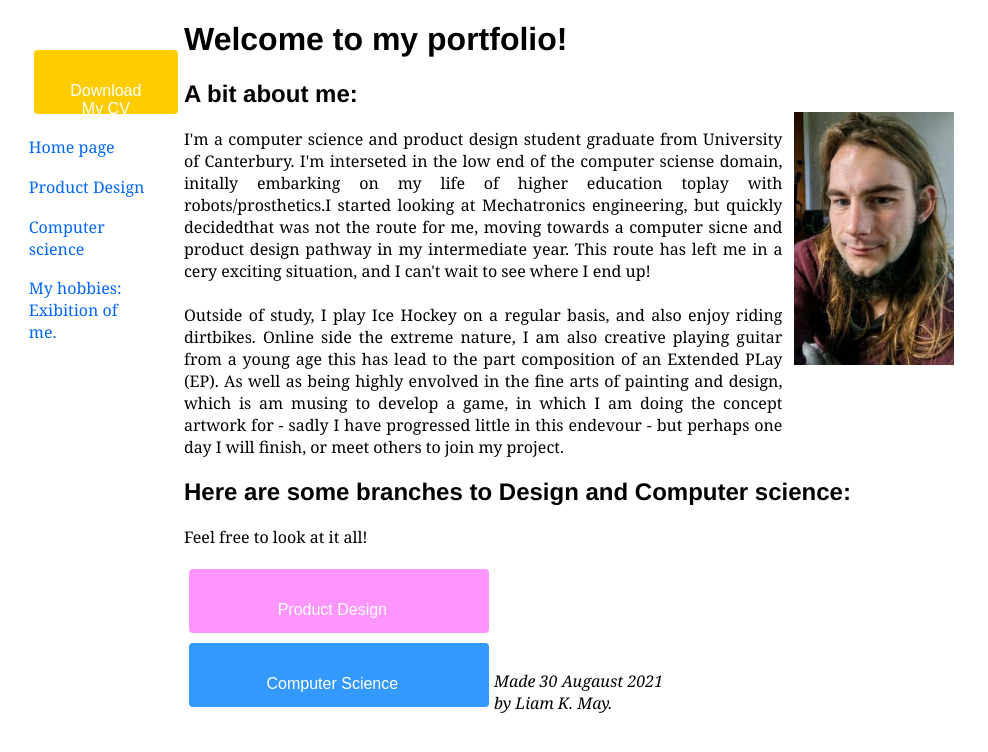
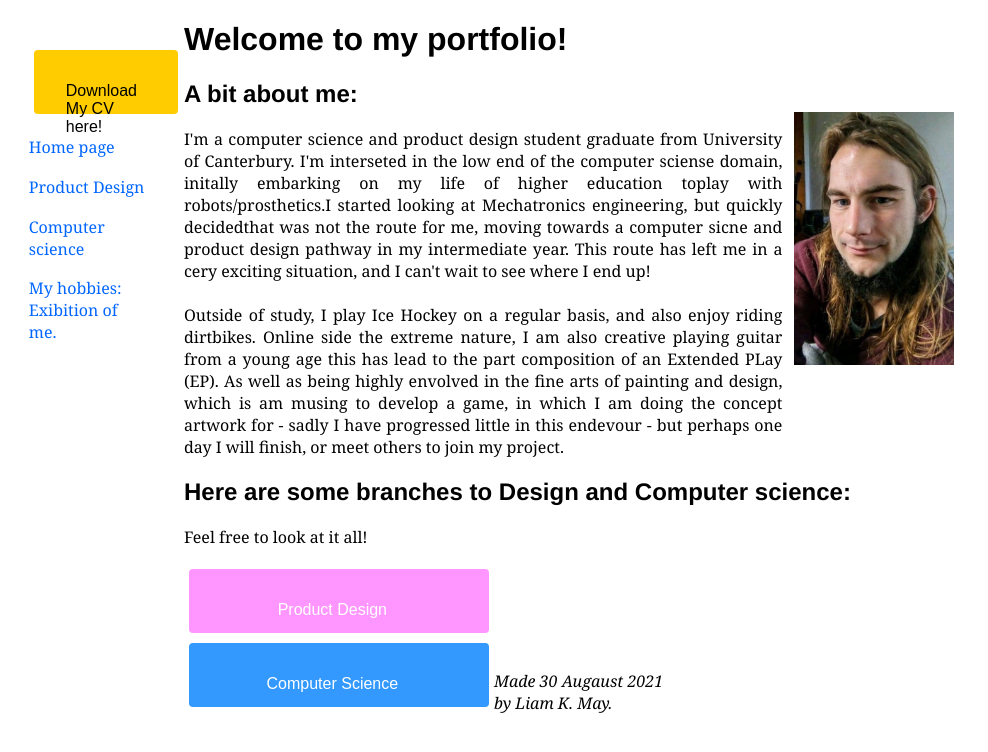
Before and after one commit to TheTriangleTrippa/Portfolio, a Jekyll site: the page built from index.html, in a window 1280 px wide. Shown: the top 752 px of the page, without its empty margins (0-988 px from the left). Built offline with Jekyll 4.4.1, drawn with Linux system fonts in a browser that asks for light colours.

Commit message:
Update stylesheet.css

```diff
--- a/assets/css/stylesheet.css
+++ b/assets/css/stylesheet.css
@@ -130,12 +130,12 @@ address.site_signing{
 }
 
  .dl-button .button {
-  display: inline-block;
+  display: inline;
 
   background-color: #ffcc00;
   border: none;
-  color: #FFFFFF;
-  text-align: center;
+  color: black;
+  text-align: left;
   font-size: 1em;
 
   width: 9em;
```
